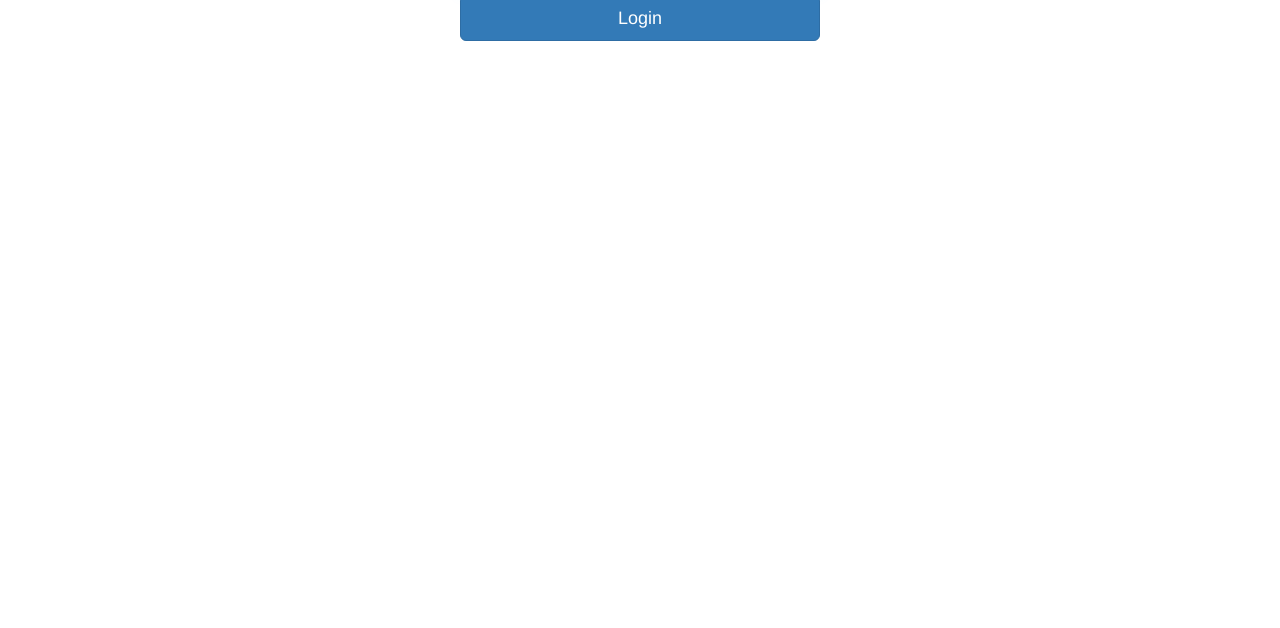
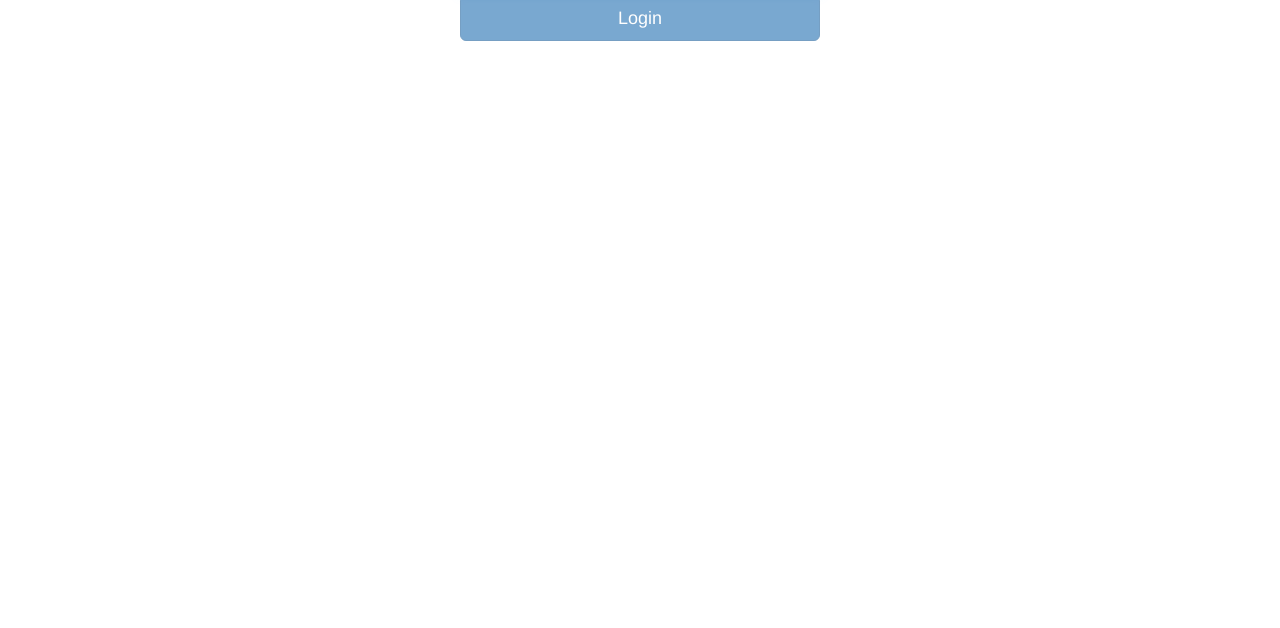
Before and after one commit to myTerminal/my-chat, a website: page public/index.html at #!/login in a window 1280 px wide. Shown: the part 172-800 px from the top of the page. Drawn offline with nearby package versions, Linux system fonts and the light colour scheme; some packages are replaced by stand-ins of ours; files that its build step writes are made by us from their sources.

Commit message:
fix issue with blank username logins

```diff
--- a/public/scripts/views/login.html
+++ b/public/scripts/views/login.html
@@ -13,6 +13,7 @@
                        required autofocus
                        ng-model="inputUsername">
                 <button class="btn btn-lg btn-primary btn-block" type="submit"
+                        ng-disabled="!inputUsername"
                         ui-sref="chat({username:inputUsername})">
                     Login
                 </button>
```
